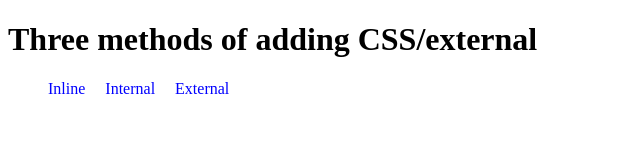
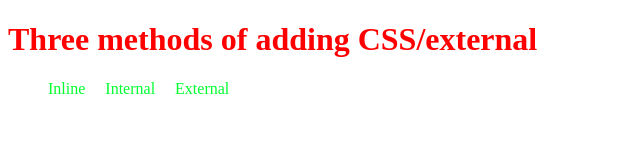
Before and after one commit to ivan147792/bootcampIT, a plain HTML site: page css_vjezba/external.html in a window 1280 px wide. Shown: the whole page, without its empty margins (0-640 px from the left). Drawn offline with Linux system fonts and the light colour scheme.

Commit message:
changed colors

```diff
--- a/css_vjezba/external.html
+++ b/css_vjezba/external.html
@@ -7,7 +7,7 @@
     <link rel="stylesheet" href="styles.css">
 </head>
 <body>
-    <h1>Three methods of adding CSS/external</h1>
+    <h1 id="poseban">Three methods of adding CSS/external</h1>
     <ul>
         <li><a href="inline.html">Inline</a></li>
         <li><a href="internal.html">Internal</a></li>
--- a/css_vjezba/styles.css
+++ b/css_vjezba/styles.css
@@ -9,6 +9,11 @@ li {
 
 a {
     text-decoration: none;
-    color: blue;
+    color: rgb(0, 255, 47);
 
 }
+
+#poseban {
+    color: red;
+    font-weight: bold;
+}
```
Also changed, not shown: css_vjezba/inline.html (+3 -3 lines).
